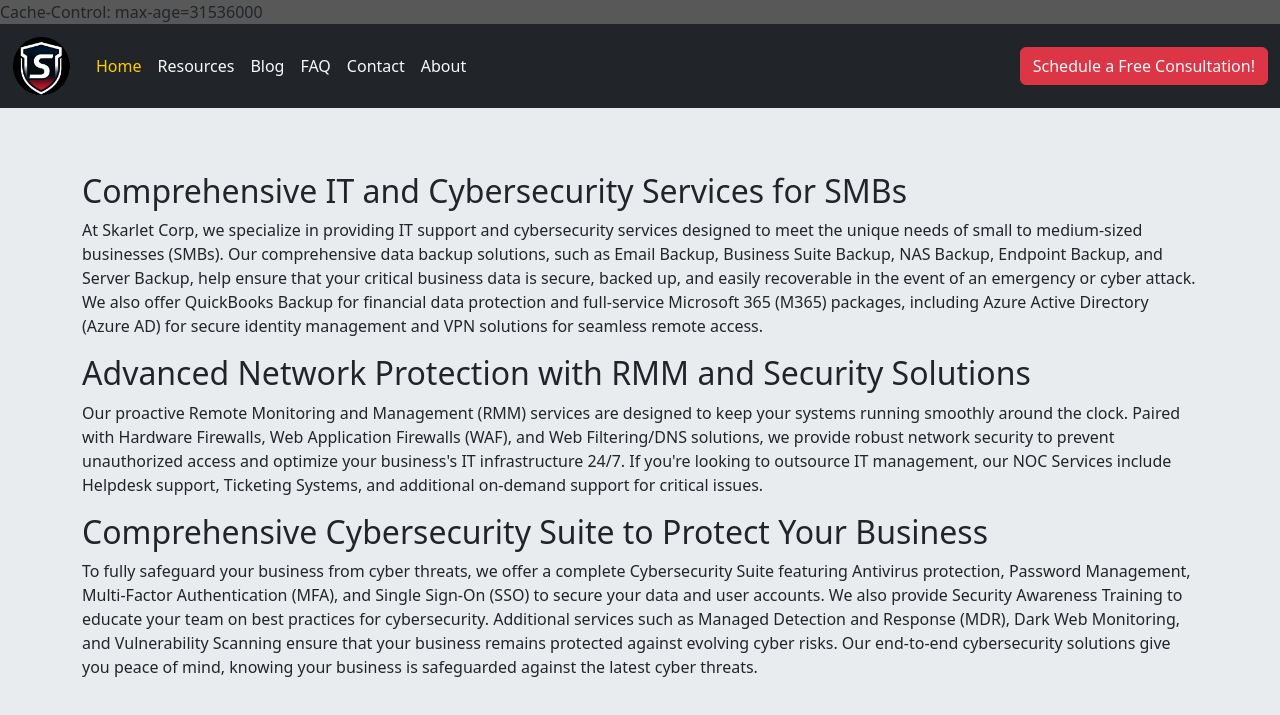
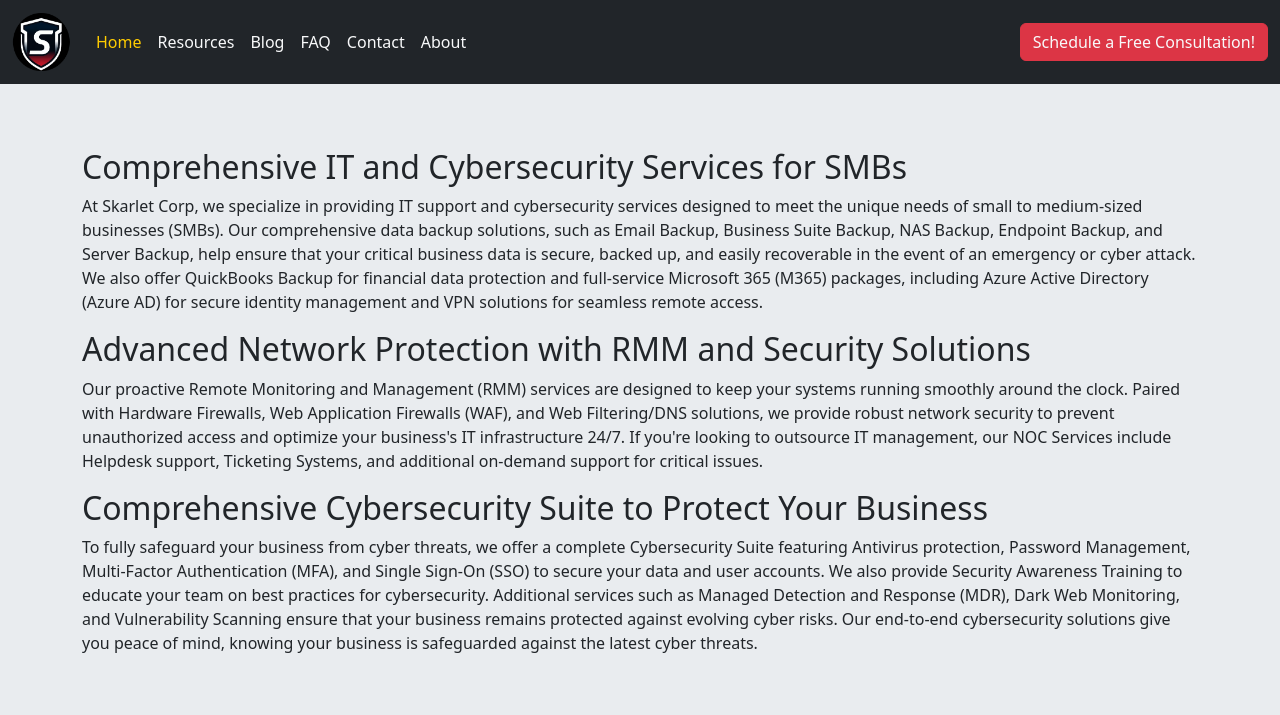
Before and after one commit to SkarletTeam/skarlet, a Jekyll site: the page built from index.md, in a window 1280 px wide and 900 px high, cut to the strip 0-715 px from the top of the window. Built offline with Jekyll 4.4.1, drawn with Linux system fonts in a browser that asks for light colours.

Commit message:
Update header.html

```diff
--- a/_includes/header.html
+++ b/_includes/header.html
@@ -5,8 +5,6 @@
 		<link href="https://cdn.jsdelivr.net/npm/bootstrap@5.3.0-alpha1/dist/css/bootstrap.min.css" rel="stylesheet">
 		<script src="https://cdn.jsdelivr.net/npm/bootstrap@5.3.0-alpha1/dist/js/bootstrap.bundle.min.js"></script>
 		<!-- <link rel="stylesheet" href="https://cdnjs.cloudflare.com/ajax/libs/font-awesome/5.15.4/css/all.min.css"> -->
-
-		Cache-Control: max-age=31536000
 
 <script>
   // Smooth scroll for document navigation
```
